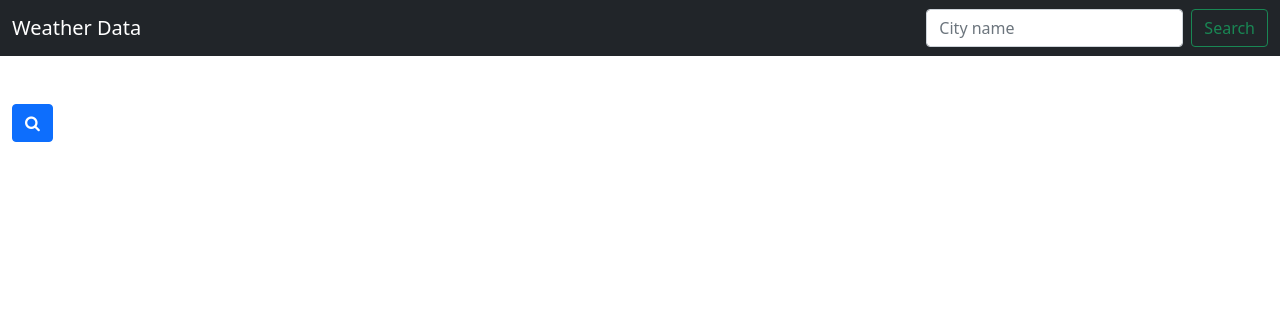
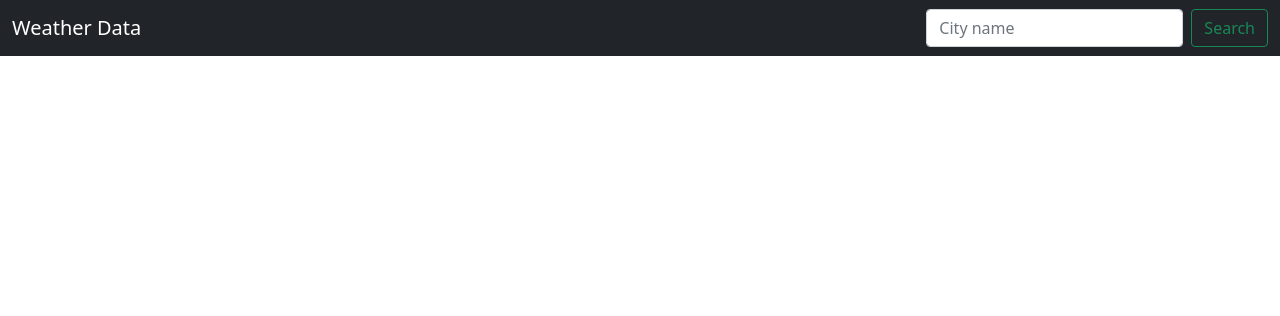
Before and after one commit to rsrishav/weather-app, a Django app: page / in a window 1280 px wide. Shown: the top 316 px of the page. Run offline with Django 3.2, Linux system fonts and the light colour scheme; some libraries are stand-ins or nearby versions.

Commit message:
UI modification.

```diff
--- a/main/templates/main/index.html
+++ b/main/templates/main/index.html
@@ -86,6 +86,7 @@ input[type=submit] {
 
 
 
+
     </style>
 </head>
 
@@ -124,8 +125,10 @@ input[type=submit] {
                 <!--                        <a class="nav-link disabled" href="#" tabindex="-1" aria-disabled="true">Disabled</a>-->
                 <!--                    </li>-->
             </ul>
-                <form class="d-flex">
-                    <input class="form-control me-2" type="search" aria-label="Search" id="myInput" name="city" placeholder="City name" required>
+            <form class="d-flex" method="post">
+                {% csrf_token %}
+                <input class="form-control me-2" type="search" aria-label="Search" id="myInput" name="city"
+                       placeholder="City name" required>
                 <button class="btn btn-outline-success" type="submit">Search</button>
             </form>
         </div>
@@ -143,31 +146,31 @@ input[type=submit] {
 <!--    </nav>-->
 <!--            <nav class="row" style="background: #1a3d56; color: white;">-->
 
-    <br/>
-    <br/>
-    <center class="row">
-        <form method="post" class="col-xs-12 col-md-4 col-md-offset-4">
-            {% csrf_token %}
-            <div class="input-group">
-                <!--                <input id="myInput" type="text" class="form-control" name="city" placeholder="City name" required>-->
-                <!--            <button type="submit"><i class="fa fa-search"></i></button>-->
-                <div class="input-group-btn">
-                    <button class="btn btn-primary" type="submit">
-                        <i class="fa fa-search"></i>
-                    </button>
-                </div>
-            </div>
-        </form>
-    </center>
-    <div id="data" class="row">
+<!--    <br/>-->
+<!--    <br/>-->
+<!--    <center class="row">-->
+<!--        <form method="post" class="col-xs-12 col-md-4 col-md-offset-4">-->
+<!--            {% csrf_token %}-->
+<!--            <div class="input-group">-->
+<!--                &lt;!&ndash;                <input id="myInput" type="text" class="form-control" name="city" placeholder="City name" required>&ndash;&gt;-->
+<!--                &lt;!&ndash;            <button type="submit"><i class="fa fa-search"></i></button>&ndash;&gt;-->
+<!--                <div class="input-group-btn">-->
+<!--                    <button class="btn btn-primary" type="submit">-->
+<!--                        <i class="fa fa-search"></i>-->
+<!--                    </button>-->
+<!--                </div>-->
+<!--            </div>-->
+<!--        </form>-->
+<!--    </center>-->
+<div class="row">
     {% if country_code and coordinate and temp and pressure and humidity %}
-        <!--        <div class="col-md-4 col-md-offset-4">-->
+    <div class="col-md-4 col-md-offset-4">
         <h3>City : {{city_name}}<span>({{country_code}})</span></h3>
         <h5>Temperature : {{temp}}</h5>
         <h5>Feels like : {{feels_like}}</h5>
         <h5>Humidity : {{humidity}}</h5>
         <h5>Weather : {{weather_condition}}</h5>
-        <!--        </div>-->
+    </div>
     {% elif data_status == "not_found" %}
     <div class="col-md-4 col-md-offset-4">
         No data found !!!
@@ -297,6 +300,7 @@ autocomplete(document.getElementById("myInput"), cities);
 
 
 
+
 </script>
 
 </body>
```
Lines whose indentation alone changed are shown as unchanged.
